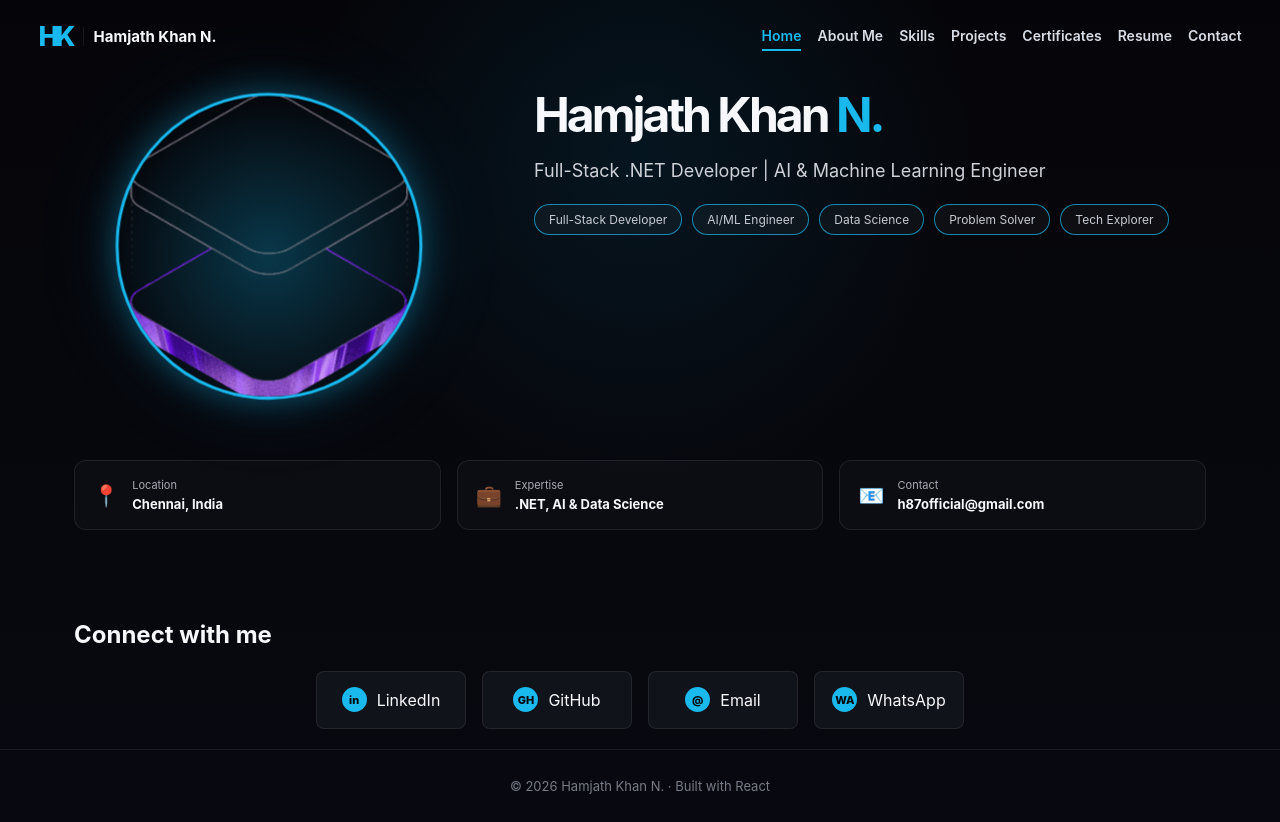
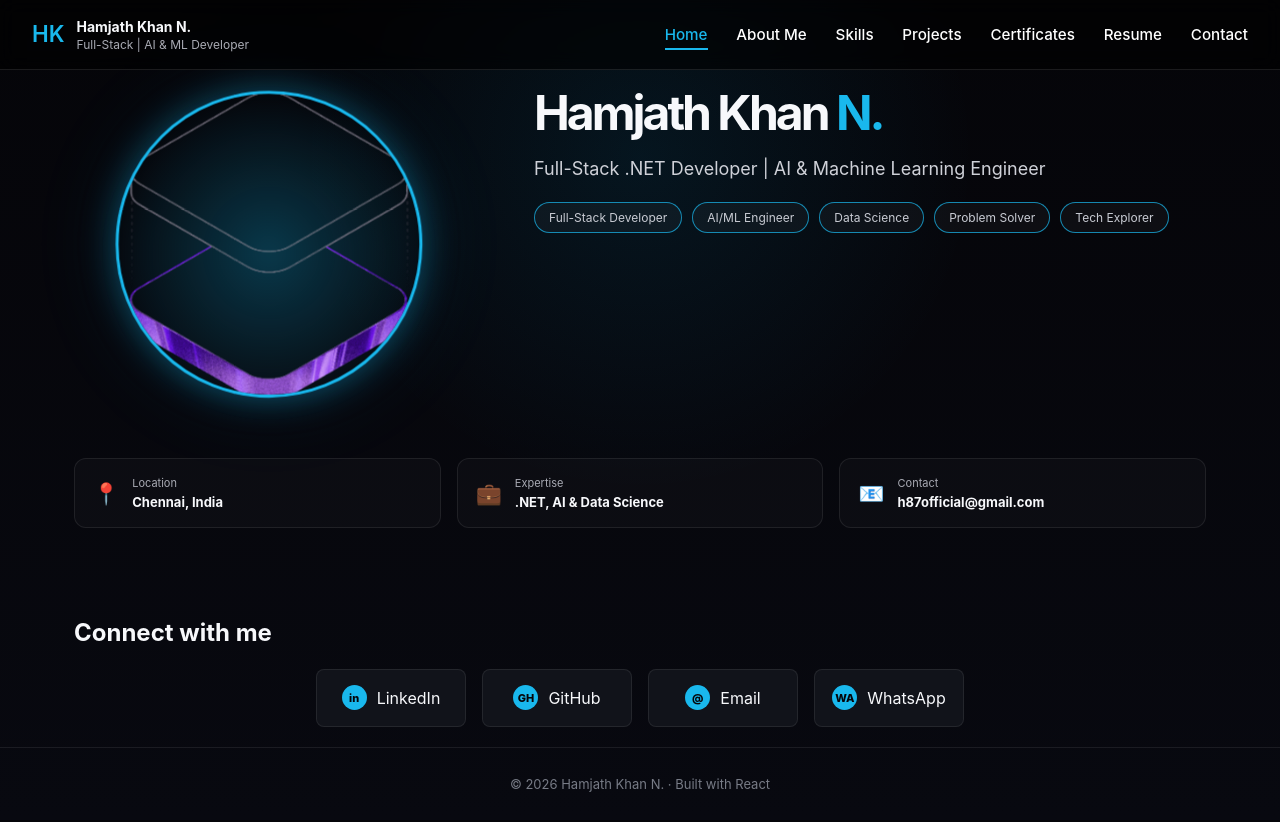
Before and after one commit to Hamjath/my-portfolio, a React (Vite) app: page / in a window 1280 px wide. Built offline with nearby package versions, Linux system fonts and the light colour scheme.

Commit message:
Match reference portfolio navigation styling
Co-authored-by: Copilot <223556219+Copilot@users.noreply.github.com>

```diff
--- a/src/App.css
+++ b/src/App.css
@@ -25,21 +25,25 @@ a { color: inherit; }
 }
 
 .topbar {
-  height: 106px;
-  padding: 0 8%;
+ height: 70px;
+ padding: 0 2rem;
   display: flex;
   align-items: center;
   justify-content: space-between;
-  position: relative;
+  position: sticky;
+  top: 0;
   z-index: 30;
+ border-bottom: 1px solid rgba(255,255,255,.1);
+ background: rgba(0,0,0,.6);
+ backdrop-filter: blur(10px);
 }
-.brand { display: flex; align-items: center; gap: 18px; text-decoration: none; }
-.brand-mark { color: var(--accent); font-size: 34px; line-height: 1; font-weight: 800; letter-spacing: -3px; }
-.brand-copy { display: flex; flex-direction: column; border-left: 1px solid var(--border); padding-left: 18px; }
-.brand-copy strong { font-size: 18px; }
-.brand-copy small { color: var(--muted); font-size: 14px; margin-top: 5px; }
-.desktop-nav { display: none; align-items: center; gap: clamp(18px, 2vw, 30px); margin-left: auto; margin-right: clamp(20px, 3vw, 45px); }
-.desktop-nav a { position: relative; color: #d8dce5; text-decoration: none; font-size: 14px; font-weight: 600; }
+.brand { display: flex; align-items: center; gap: 12px; text-decoration: none; }
+.brand-mark { color: var(--accent); font-size: 22px; line-height: 1; font-weight: 600; letter-spacing: 0; }
+.brand-copy { display: flex; flex-direction: column; border-left: 0; padding-left: 0; }
+.brand-copy strong { font-size: 14px; font-weight: 700; }
+.brand-copy small { color: var(--muted); font-size: 12px; margin-top: 2px; }
+.desktop-nav { display: none; align-items: center; gap: 2rem; margin-left: auto; margin-right: 0; }
+.desktop-nav a { position: relative; color: #fff; text-decoration: none; font-size: .95rem; font-weight: 500; }
 .desktop-nav a:first-child { color: var(--accent); }
 .desktop-nav a::after { content: ''; position: absolute; left: 0; right: 100%; bottom: -8px; height: 2px; background: var(--accent); transition: right .2s ease; }
 .desktop-nav a:hover::after { right: 0; }
@@ -136,20 +140,20 @@ footer { text-align: center; padding: 28px; color: #777b86; font-size: 13px; bor
   .home-connect { grid-column: 1 / -1; margin-top: 52px; }
 }
 
-@media (min-width: 700px) {
-  .topbar { padding-inline: 3%; }
-  .brand { gap: 10px; }
-  .brand-mark { font-size: 27px; }
-  .brand-copy { padding-left: 10px; }
-  .brand-copy strong { font-size: 15px; }
-  .brand-copy small { display: none; }
-  .desktop-nav { display: flex; gap: 16px; margin-right: 0; }
-  .desktop-nav a { font-size: 14px; line-height: 1; white-space: nowrap; }
+@media (min-width: 1100px) {
+  .topbar { height: 70px; padding-inline: 2rem; }
+  .brand { gap: 12px; }
+  .brand-mark { font-size: 1.4rem; }
+  .brand-copy { padding-left: 0; }
+  .brand-copy strong { font-size: 14px; }
+  .brand-copy small { display: block; font-size: 12px; }
+  .desktop-nav { display: flex; gap: 1.8rem; margin-right: 0; }
+  .desktop-nav a { font-size: 0.95rem; line-height: 1; font-weight: 500; white-space: nowrap; }
   .menu-button { display: none; }
 }
 
-@media (max-width: 699px) {
-  .topbar { height: 86px; padding: 0 20px; }
+@media (max-width: 1099px) {
+  .topbar { height: 70px; padding: 0 20px; }
   .brand { gap: 12px; }
   .brand-mark { font-size: 27px; }
   .brand-copy { padding-left: 12px; }
--- a/src/App.jsx
+++ b/src/App.jsx
@@ -35,5 +35,5 @@ export default function App() {
  else if(path === '/contact') content=<section className="page-section contact-page"><p className="page-kicker">Let's connect</p><h1>Contact</h1><p className="contact-lead">Interested in working together or discussing a project?</p><a className="contact-main" href="mailto:h87official@gmail.com">h87official@gmail.com <span>↗</span></a>{links}</section>;
  else content=<section className="hero-section"><div className="portrait-wrap"><div className="portrait-glow"/><img src={profileImage} alt="Hamjath Khan N." className="portrait"/></div><div className="hero-copy"><p className="eyebrow">Hello, I'm</p><h1>Hamjath Khan <span>N.</span></h1><p className="hero-role">Full-Stack .NET Developer | AI & Machine Learning Engineer</p><div className="skill-cloud">{['Full-Stack Developer','AI/ML Engineer','Data Science','Problem Solver','Tech Explorer'].map(s=><span key={s}>{s}</span>)}</div></div><div className="quick-info"><article><span>📍</span><div><small>Location</small><strong>Chennai, India</strong></div></article><article><span>💼</span><div><small>Expertise</small><strong>.NET, AI & Data Science</strong></div></article><article><span>📧</span><div><small>Contact</small><strong>h87official@gmail.com</strong></div></article></div><div className="home-connect"><h2>Connect with me</h2>{links}</div></section>;
 
- return <div className="site-shell"><header className="topbar"><a className="brand" href="/" onClick={e=>go(e,'/')}><span className="brand-mark">HK</span><span className="brand-copy"><strong>Hamjath Khan N.</strong><small>Full-Stack | AI & ML Developer</small></span></a><nav className="desktop-nav">{nav.map(([label,d])=><a className={path===d?'active':''} href={d} onClick={e=>go(e,d)} key={label}>{label}</a>)}</nav><button className={`menu-button ${menu?'is-open':''}`} onClick={()=>setMenu(!menu)} aria-label="Toggle navigation"><span/><span/><span/></button></header><nav className={`menu-drawer ${menu?'is-open':''}`}>{nav.map(([label,d])=><a href={d} onClick={e=>go(e,d)} key={label}>{label}</a>)}</nav>{menu&&<button className="menu-backdrop" onClick={()=>setMenu(false)} aria-label="Close navigation"/>}<main>{content}</main>{project&&<div className="modal-backdrop" onMouseDown={()=>setProject(null)}><article className="project-modal" onMouseDown={e=>e.stopPropagation()}><button className="modal-close" onClick={()=>setProject(null)}>×</button><span className="project-badge">{project[1]}</span><h2>{project[2]}</h2><p>{project[3]}</p></article></div>}<footer>© 2026 Hamjath Khan N. · Built with React</footer></div>;
+ return <div className="site-shell"><header className="topbar"><a className="brand" href="/" onClick={e=>go(e,'/')}><span className="brand-mark">HK</span><span className="brand-copy"><strong>Hamjath Khan N.</strong><small>Full-Stack | AI &amp; ML Developer</small></span></a><nav className="desktop-nav">{nav.map(([label,d])=><a className={path===d?'active':''} href={d} onClick={e=>go(e,d)} key={label}>{label}</a>)}</nav><button className={`menu-button ${menu?'is-open':''}`} onClick={()=>setMenu(!menu)} aria-label="Toggle navigation"><span/><span/><span/></button></header><nav className={`menu-drawer ${menu?'is-open':''}`}>{nav.map(([label,d])=><a href={d} onClick={e=>go(e,d)} key={label}>{label}</a>)}</nav>{menu&&<button className="menu-backdrop" onClick={()=>setMenu(false)} aria-label="Close navigation"/>}<main>{content}</main>{project&&<div className="modal-backdrop" onMouseDown={()=>setProject(null)}><article className="project-modal" onMouseDown={e=>e.stopPropagation()}><button className="modal-close" onClick={()=>setProject(null)}>×</button><span className="project-badge">{project[1]}</span><h2>{project[2]}</h2><p>{project[3]}</p></article></div>}<footer>© 2026 Hamjath Khan N. · Built with React</footer></div>;
 }
```
